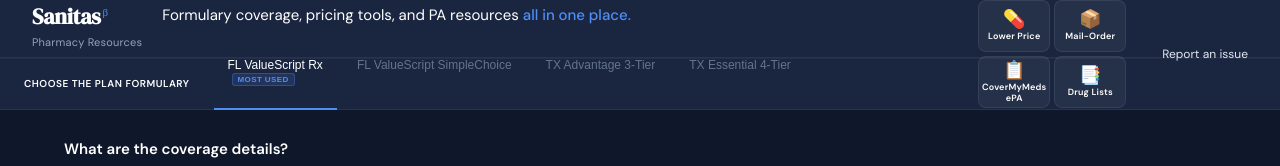
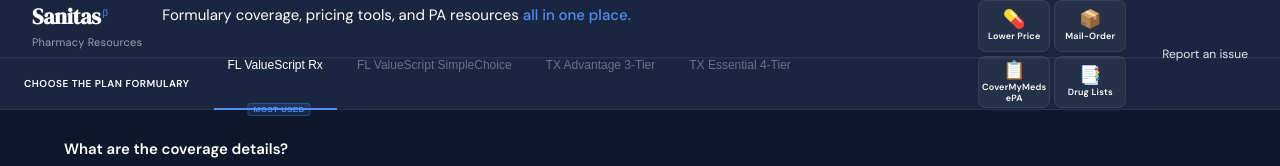
Before and after one commit to adrianalhughes/ChoiceRx, a React (Vite) app: page / in a window 1280 px wide. Shown: the top 166 px of the page. Built offline with nearby package versions, Linux system fonts and the light colour scheme; the HTML template or start-up script is replaced by a standard one.

Commit message:
Fix tab vertical alignment — badge no longer pushes tabs out of line

```diff
--- a/src/index.css
+++ b/src/index.css
@@ -1688,3 +1688,17 @@
 .formulary-tab.tx-tab .tab-name,
 .formulary-tab.highlight-tab .tab-name { color: inherit !important; font-weight: 500 !important; }
 .formulary-tab .tab-date { display: none !important; }
+
+/* ── Fix tab vertical alignment ── */
+.plan-bar-inner { align-items: center !important; }
+.formulary-tabs { align-items: center !important; }
+.formulary-tab { align-items: center !important; height: 36px !important; }
+.most-used-badge {
+  display: block !important;
+  position: absolute !important;
+  bottom: -8px !important;
+  left: 50% !important;
+  transform: translateX(-50%) !important;
+  white-space: nowrap !important;
+}
+.formulary-tab { position: relative !important; padding-bottom: 10px !important; }
```
